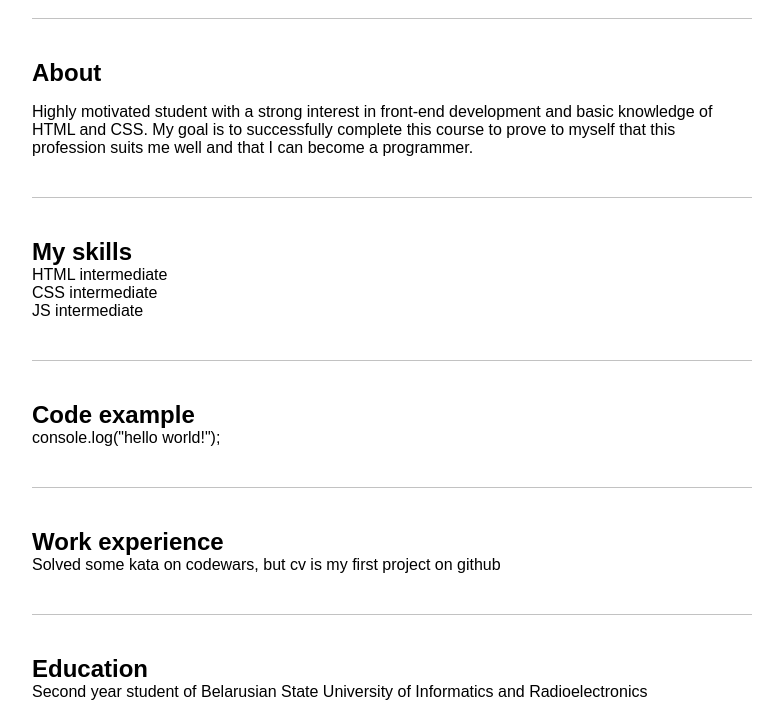
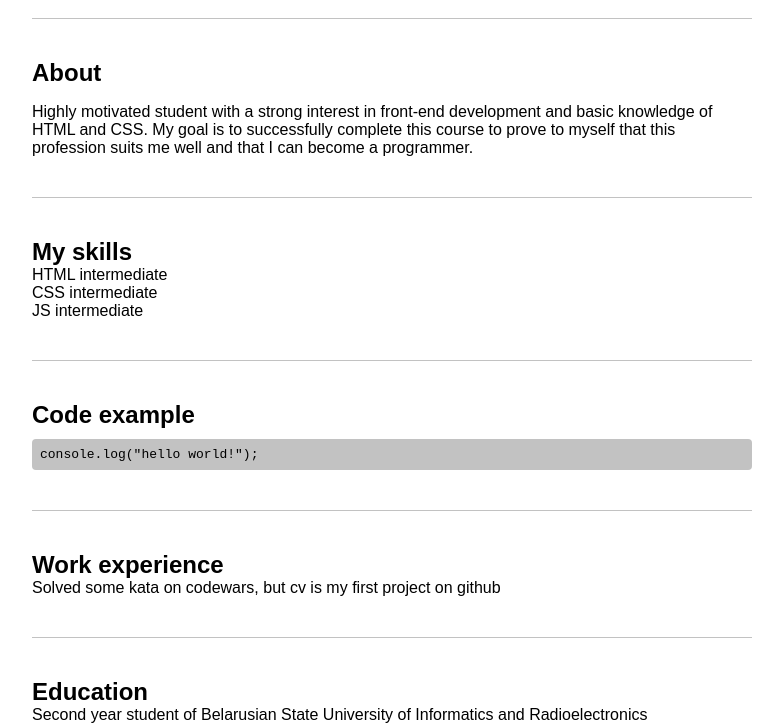
Before and after one commit to Luigi44-dev/rsschool-cv, a plain HTML site: page index.html in a window 1280 px wide. Shown: the part 374-1100 px from the top of the page, without its empty margins (248-1031 px from the left). Drawn offline with Linux system fonts and the light colour scheme.

Commit message:
feat: add class to code section and style for code examples

```diff
--- a/index.html
+++ b/index.html
@@ -45,7 +45,7 @@
           <li>JS intermediate</li>
         </ul>
       </section>
-      <section>
+      <section class="code">
         <h2>Code example</h2>
         <code>console.log("hello world!"); </code>
       </section>
--- a/style.css
+++ b/style.css
@@ -115,3 +115,11 @@ footer div {
     height: 16px;
 
 }
+
+.code code {
+    margin-top: 10px;
+    background-color: #C2c2c2;
+    padding: 8px;
+    border-radius: 4px;
+    font-family: monospace;
+}
```
